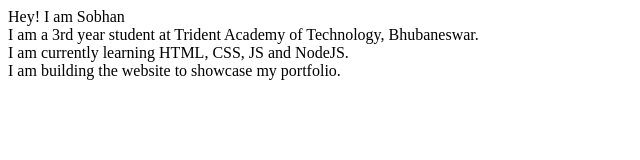
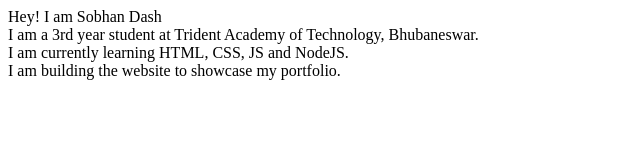
Before and after one commit to SobhanDash/sobhan-site, a plain HTML site: page index.html in a window 1280 px wide. Shown: the full height of the page, 0-640 px from the left. Drawn offline with Linux system fonts and the light colour scheme.

Commit message:
Update index.html

```diff
--- a/index.html
+++ b/index.html
@@ -1,14 +1,17 @@
 <!DOCTYPE html>
 <html lang="en">
+
 <head>
     <meta charset="UTF-8">
     <meta name="viewport" content="width=device-width, initial-scale=1.0">
     <title>Portfolio</title>
 </head>
+
 <body>
-    Hey! I am Sobhan<br>
+    Hey! I am Sobhan Dash<br>
     I am a 3rd year student at Trident Academy of Technology, Bhubaneswar.<br>
     I am currently learning HTML, CSS, JS and NodeJS.<br>
     I am building the website to showcase my portfolio.
 </body>
+
 </html>
```
